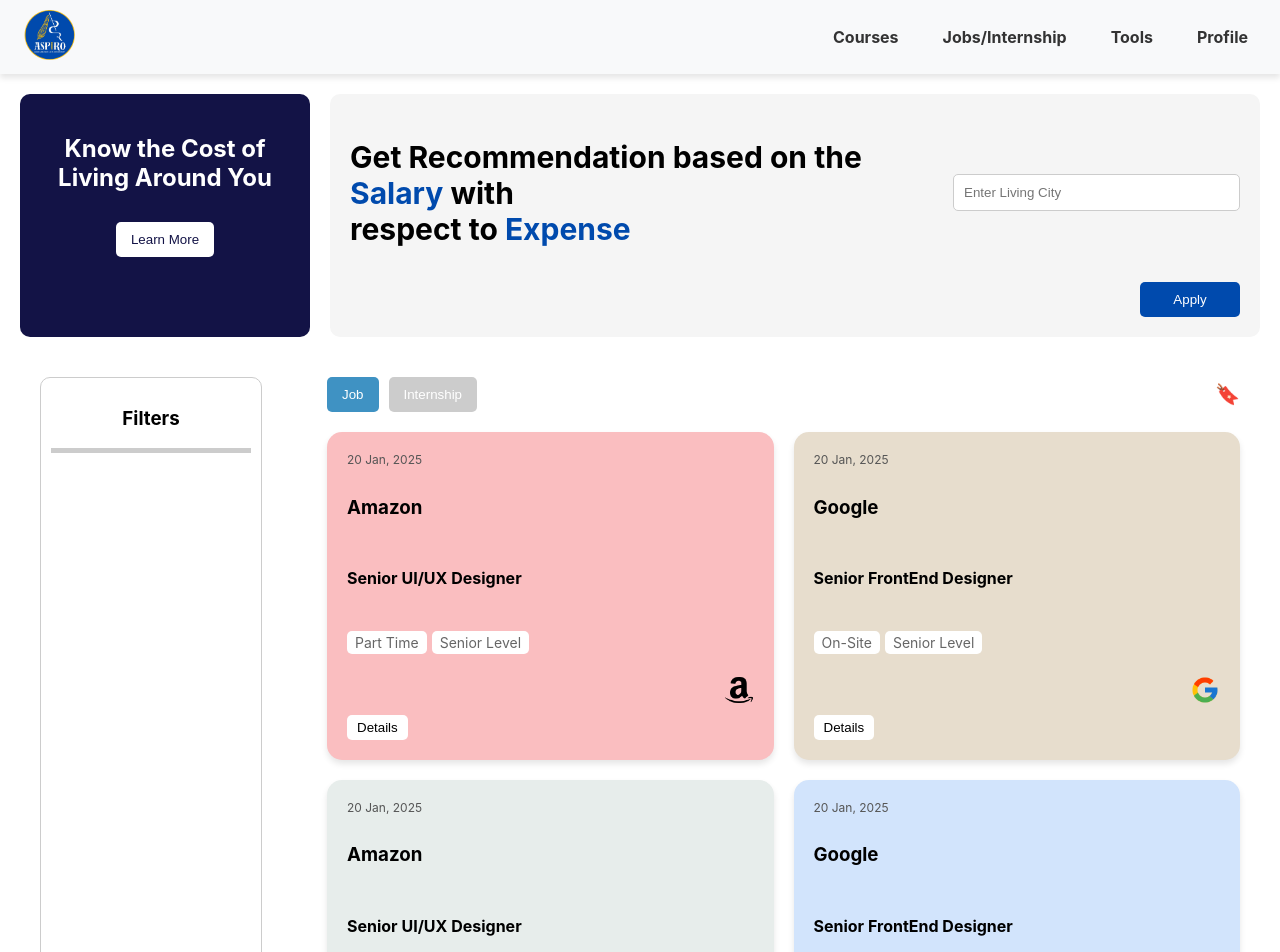
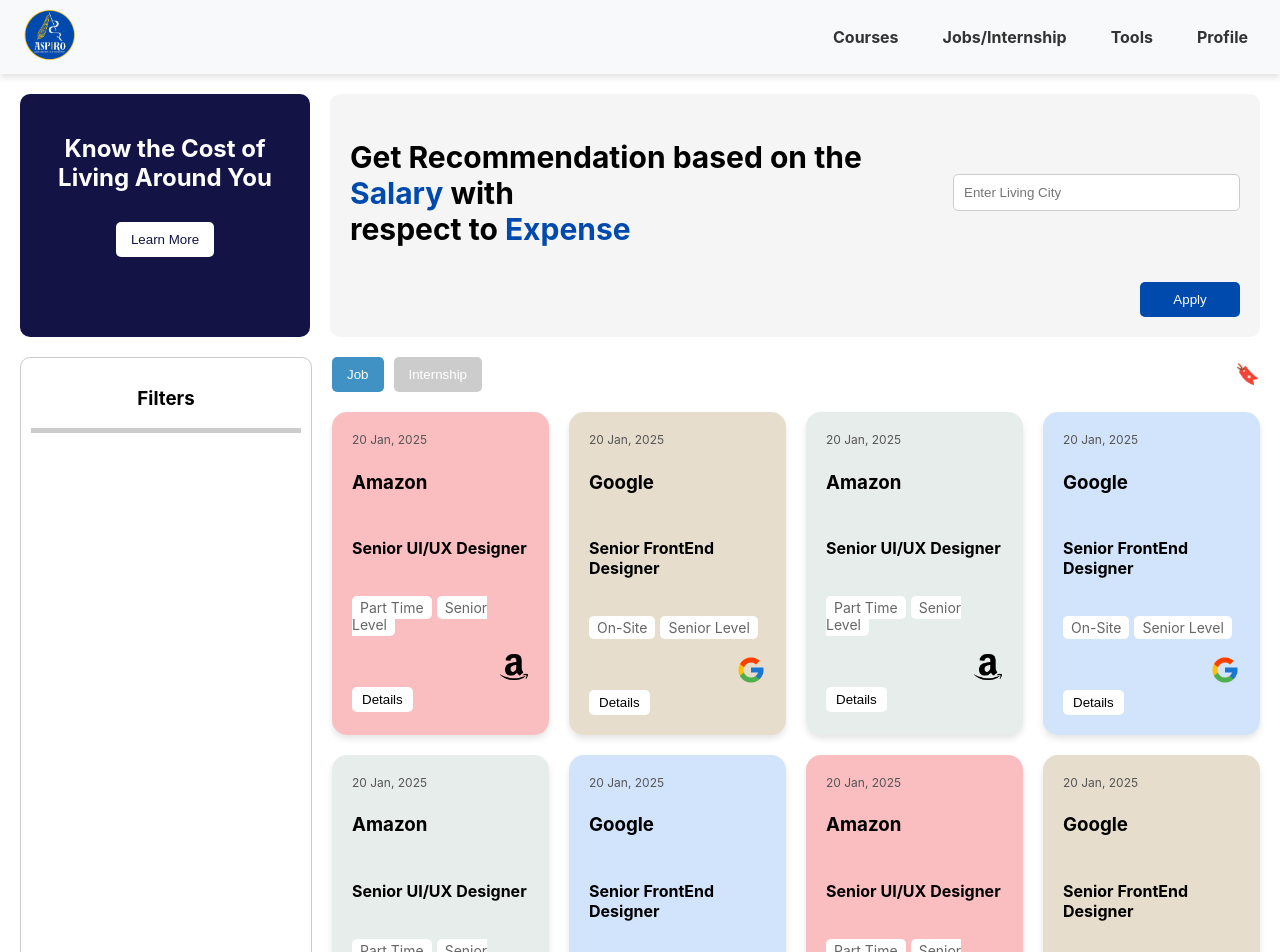
Before and after one commit to princliv/UdyAmPath, a React (Create React App) app: page /jobpage in a window 1280 px wide. Shown: the top 952 px of the page. Built offline with nearby package versions, Linux system fonts and the light colour scheme.

Commit message:
new changes in JobPage

```diff
--- a/public/jobdata.json
+++ b/public/jobdata.json
@@ -102,5 +102,109 @@
         "Web performance optimization",
         "Version control with Git"
       ]
+    },
+    {
+      "date": "20 Jan, 2025",
+      "company": "Amazon",
+      "title": "Senior UI/UX Designer",
+      "type": "Part Time",
+      "level": "Senior Level",
+      "logo": "amazonLogo",
+      "color": "#e7edeb",
+      "location": ["San Francisco, USA", "Berlin, Germany"],
+      "experience": "5+ years",
+      "salary": "$85,000 - $115,000 per year",
+      "key_responsibilities": [
+        "Lead UI/UX design projects and deliver high-quality designs.",
+        "Conduct A/B testing and analyze user behavior to improve design decisions.",
+        "Develop design systems and maintain consistency across platforms.",
+        "Work closely with developers to ensure seamless implementation.",
+        "Create visual concepts, icons, and illustrations for digital products."
+      ],
+      "skills_required": [
+        "Adobe XD, Figma, Photoshop",
+        "UX research & user testing",
+        "Prototyping & wireframing",
+        "HTML, CSS, JavaScript knowledge",
+        "Data-driven design approach"
+      ]
+    },
+    {
+      "date": "20 Jan, 2025",
+      "company": "Google",
+      "title": "Senior FrontEnd Designer",
+      "type": "On-Site",
+      "level": "Senior Level",
+      "logo": "googleLogo",
+      "color": "#d2e4fc",
+      "location": ["Sydney, Australia", "Toronto, Canada"],
+      "experience": "6+ years",
+      "salary": "$105,000 - $140,000 per year",
+      "key_responsibilities": [
+        "Design and develop front-end architecture using modern frameworks.",
+        "Ensure accessibility and usability best practices in web applications.",
+        "Optimize frontend code for fast performance and SEO compliance.",
+        "Work with cross-functional teams to implement UI enhancements.",
+        "Stay up to date with the latest UI/UX trends and technologies."
+      ],
+      "skills_required": [
+        "React.js, Next.js, Vue.js",
+        "CSS-in-JS, Tailwind CSS, Bootstrap",
+        "JavaScript, TypeScript",
+        "Web performance optimization",
+        "Version control with Git"
+      ]
+    },
+    {
+      "date": "20 Jan, 2025",
+      "company": "Amazon",
+      "title": "Senior UI/UX Designer",
+      "type": "Part Time",
+      "level": "Senior Level",
+      "logo": "amazonLogo",
+      "color": "#fabec0",
+      "location": ["New York, USA", "Seattle, USA"],
+      "experience": "5+ years",
+      "salary": "$90,000 - $120,000 per year",
+      "key_responsibilities": [
+        "Design intuitive and user-friendly UI/UX for web and mobile applications.",
+        "Collaborate with product managers and developers to enhance the user experience.",
+        "Conduct user research and usability testing to refine designs.",
+        "Create wireframes, prototypes, and user flows to communicate design ideas.",
+        "Ensure brand consistency and adherence to design guidelines."
+      ],
+      "skills_required": [
+        "Figma, Adobe XD, Sketch",
+        "HTML, CSS, JavaScript",
+        "User research & usability testing",
+        "Prototyping & wireframing",
+        "Strong understanding of design systems"
+      ]
+    },
+    {
+      "date": "20 Jan, 2025",
+      "company": "Google",
+      "title": "Senior FrontEnd Designer",
+      "type": "On-Site",
+      "level": "Senior Level",
+      "logo": "googleLogo",
+      "color": "#e7ddcd",
+      "location": ["Mountain View, USA", "London, UK"],
+      "experience": "6+ years",
+      "salary": "$100,000 - $130,000 per year",
+      "key_responsibilities": [
+        "Develop and maintain user-facing features using React and Angular.",
+        "Work closely with UI/UX designers to implement responsive web designs.",
+        "Optimize applications for maximum performance and scalability.",
+        "Ensure cross-browser compatibility and responsive design principles.",
+        "Collaborate with backend developers to integrate APIs and services."
+      ],
+      "skills_required": [
+        "React, Angular, Vue.js",
+        "JavaScript, TypeScript",
+        "CSS, Sass, Tailwind CSS",
+        "RESTful APIs & GraphQL",
+        "Performance optimization"
+      ]
     }
   ]
--- a/src/components/jobpage/details.jsx
+++ b/src/components/jobpage/details.jsx
@@ -41,12 +41,12 @@
   };
 
   return (
-    <div style={{ display: "flex", gap: "65px", padding: "20px" }}>
+    <div style={{ display: "flex", gap: "20px", padding: "0px" }}>
 
       {/* Left Filter Sidebar */}
-      <div style={{ width: "200px", border: "1px solid #ccc", borderRadius: "10px", padding: "10px" }}>
+      <div style={{ width: "270px", border: "1px solid #ccc", borderRadius: "10px", padding: "10px" }}>
         <h3 style={{ textAlign: "center" }}>Filters</h3>
-        <div style={{ height: "5px", backgroundColor: "#ccc", margin: "10px 0" }}></div>
+        <div style={{ height: "5px", backgroundColor: "#ccc" }}></div>
       </div>
 
       {/* Right Main Section */}
@@ -86,7 +86,7 @@
         </div>
 
         {/* Job Cards Grid */}
-        <div style={{ display: "grid", gridTemplateColumns: "1fr 1fr", gap: "20px" }}>
+        <div style={{ display: "grid", gridTemplateColumns: "1fr 1fr 1fr 1fr", gap: "20px" }}>
           {jobs.map((job, index) => (
             <div
               key={index}
@@ -97,7 +97,7 @@
                 boxShadow: "0px 4px 6px rgba(0, 0, 0, 0.1)",
                 display: "flex",
                 flexDirection: "column",
-                gap: "10px",
+                gap: "5px",
               }}
             >
               <span style={{ fontSize: "12px", color: "#555" }}>{job.date}</span>
```
